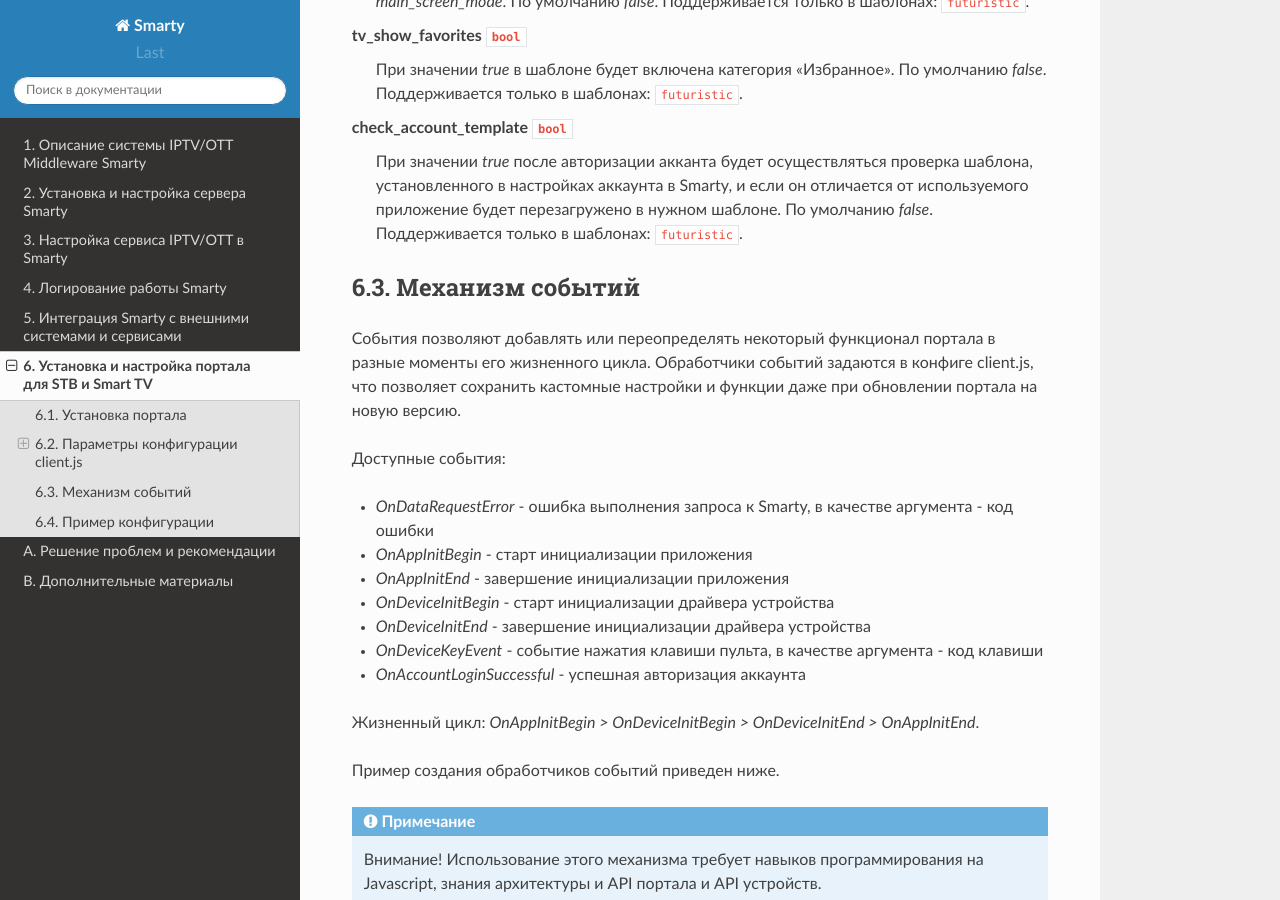
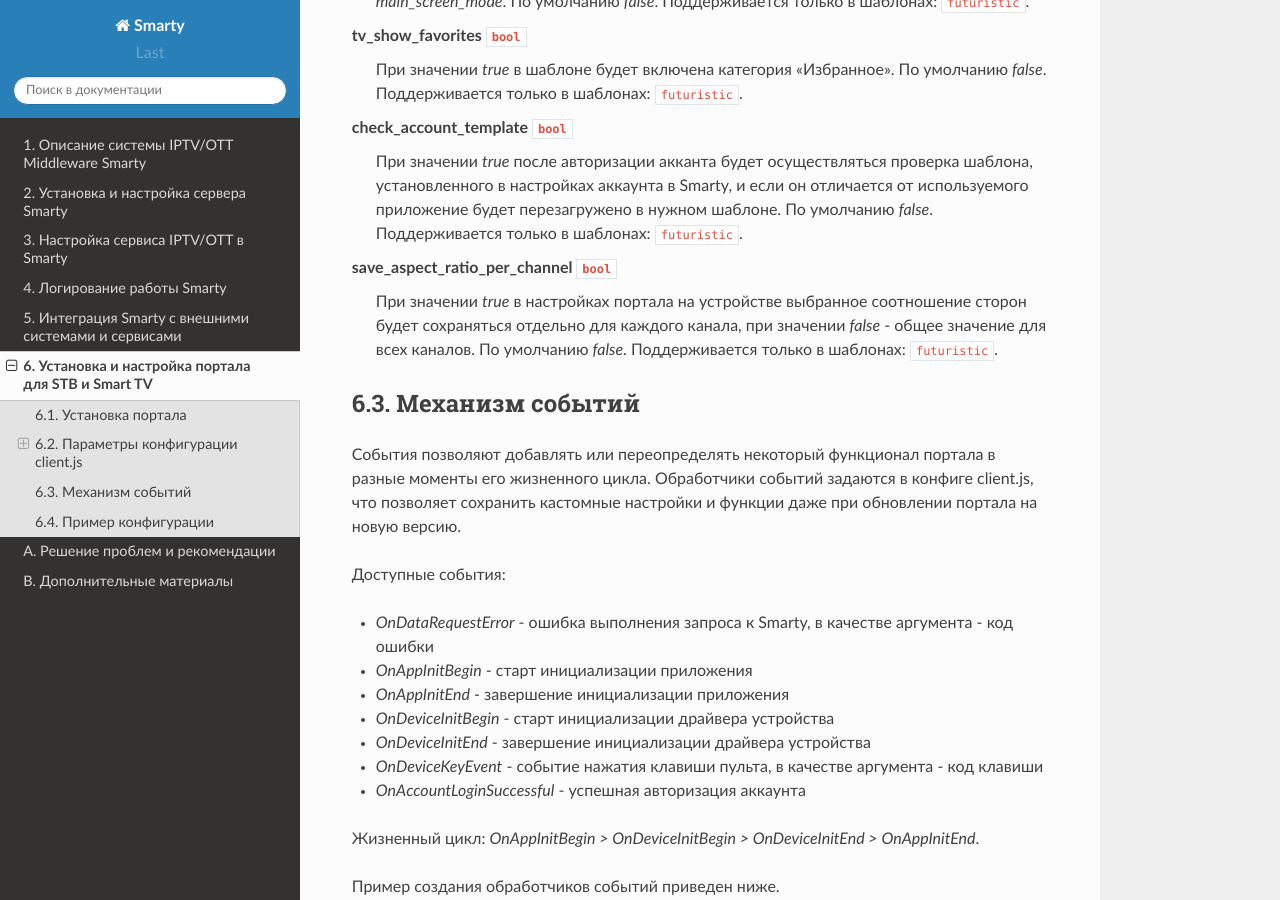
Before and after one commit to sergey-yakovlev/smarty-docs, a Sphinx documentation site: the page built from source/portal_setup.rst, in a window 1280 px wide and 900 px high, scrolled down 7318 px. Built offline with Sphinx 7.4.7 and the Read the Docs theme 2.0.0, drawn with Linux system fonts in a browser that asks for light colours.

Commit message:
save_aspect_ratio_per_channel

```diff
--- a/source/portal_setup.rst
+++ b/source/portal_setup.rst
@@ -360,6 +360,12 @@ check_account_template ``bool``
     По умолчанию *false*.
     Поддерживается только в шаблонах: ``futuristic``.
 
+save_aspect_ratio_per_channel ``bool``
+    При значении *true* в настройках портала на устройстве выбранное соотношение сторон будет сохраняться отдельно
+    для каждого канала, при значении *false* - общее значение для всех каналов.
+    По умолчанию *false*.
+    Поддерживается только в шаблонах: ``futuristic``.
+
 
 .. _portal_event_system:
 
```
